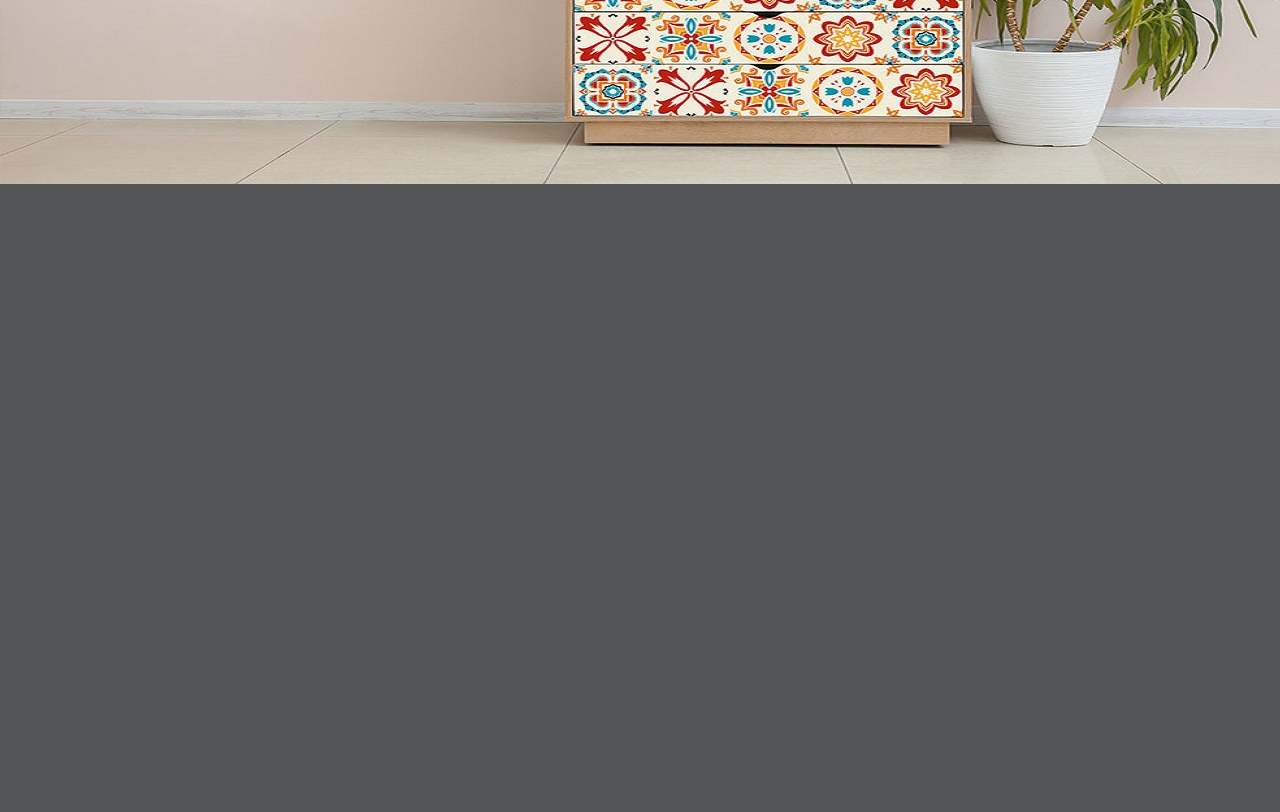
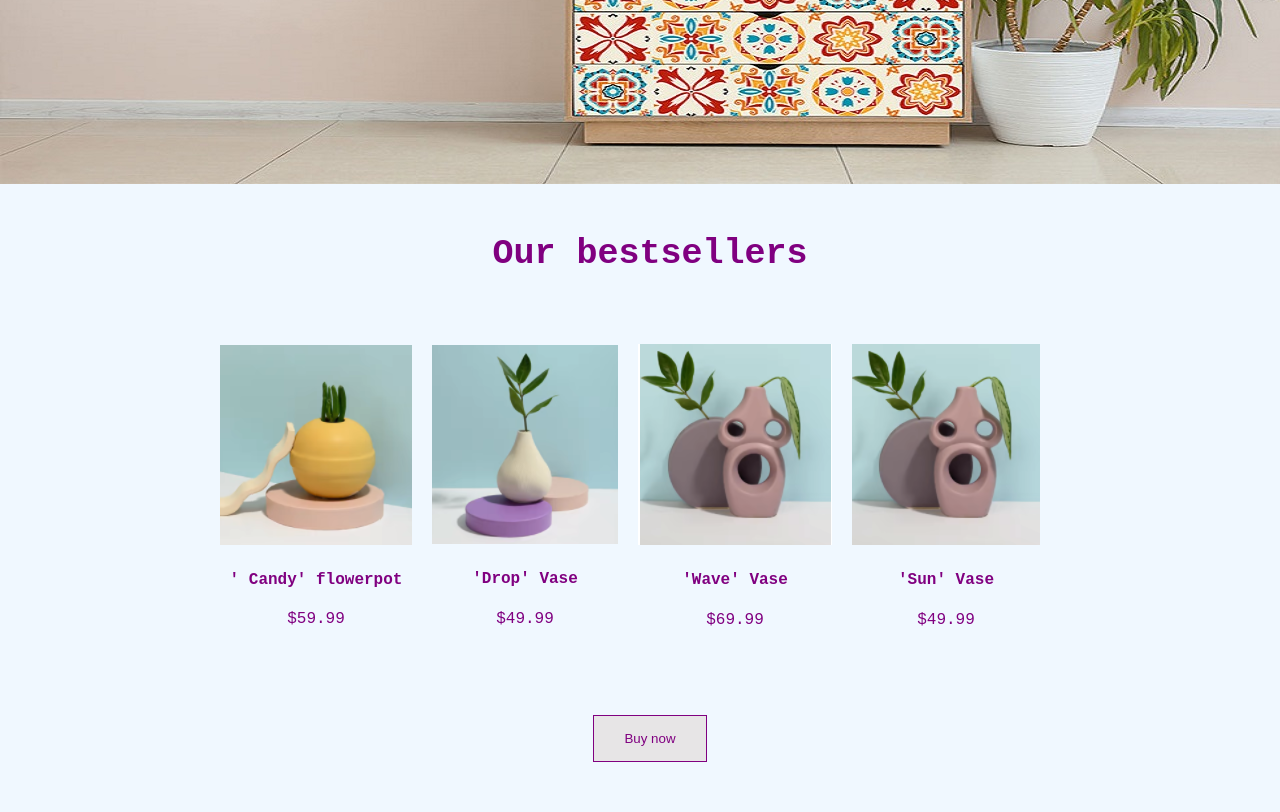
Before and after one commit to gsBullet/ceramics_business_website, a plain HTML site: page index.html in a window 1280 px wide. Shown: the part 418-1230 px from the top of the page. Before the commit the page ends 800 px from the top, so only its background shows below. Drawn offline with Linux system fonts and the light colour scheme.

Commit message:
best seller display ok

```diff
--- a/index.html
+++ b/index.html
@@ -46,6 +46,64 @@
         </button>
     </div>
 
+
+    <div class="bestselleroption">
+        <div class="sellerheader">
+            <span>
+                Our bestsellers
+            </span>
+        </div>
+        <div class="sellerproduct">
+            <div class="candypot">
+                <img src="./img/1.png" alt="candy flowerpot">
+                <h4>
+                   ' Candy' flowerpot
+                </h4>
+                <p>
+                    $59.99
+                </p>
+            </div>
+
+            <div class="dropvase">
+                <img src="./img/2.png" alt="candy flowerpot">
+                <h4>
+                    'Drop' Vase
+                </h4>
+                <p>
+                    $49.99
+                </p>
+            </div>
+            <div class="wavevase">
+                <img src="./img/wave.png" alt="candy flowerpot">
+                <h4>
+                    'Wave' Vase
+                </h4>
+                <p>
+                    $69.99
+                </p>
+            </div>
+
+            <div class="sunvase">
+                <img src="./img/3.png" alt="candy flowerpot">
+                <h4>
+                    'Sun' Vase
+                </h4>
+                <p>
+                    $49.99
+                </p>
+
+            </div>
+
+        </div>
+        <div class="sellerbutton">
+            <button>
+                Buy now
+            </button>
+        </div>
+
+
+    </div>
+
 </body>
 
 </html>
--- a/style.css
+++ b/style.css
@@ -68,3 +68,57 @@ button{
     background-color: #d9ccc46c ;
     border: 1px solid blue;
 }
+.bestselleroption{
+    background-color: aliceblue;
+}
+.sellerheader{
+    padding: 50px;
+    text-align: center;
+    font-size: 35px;
+    color: purple;
+    font-weight: bold;
+}
+.sellerproduct{
+    display: flex;
+    background-color: aliceblue;
+    align-items: center;
+    color: purple;
+
+    padding: 20px;
+
+}
+.candypot{
+    float: left;
+    padding-left: 200px ;
+    text-align: center;
+
+}
+.dropvase{
+    float: left;
+    text-align: center;
+    padding-left: 20px;
+
+}
+
+.wavevase{
+    float: left;
+    padding-left: 20px;
+    text-align: center;
+
+}
+
+.sunvase{
+    text-align: center;
+    overflow: hidden;
+    padding-left: 20px;
+}
+.sellerbutton{
+    text-align: center;
+    padding: 50px;
+}
+.sellerbutton button{
+    padding: 15px 30px;
+    border: 1px solid purple;
+    color: purple;
+    text-align: center;
+}
```
Also changed, not shown: img/1.png (added), img/2.png (added), img/3.png (added), img/4.png (added), img/wave.png (added).
